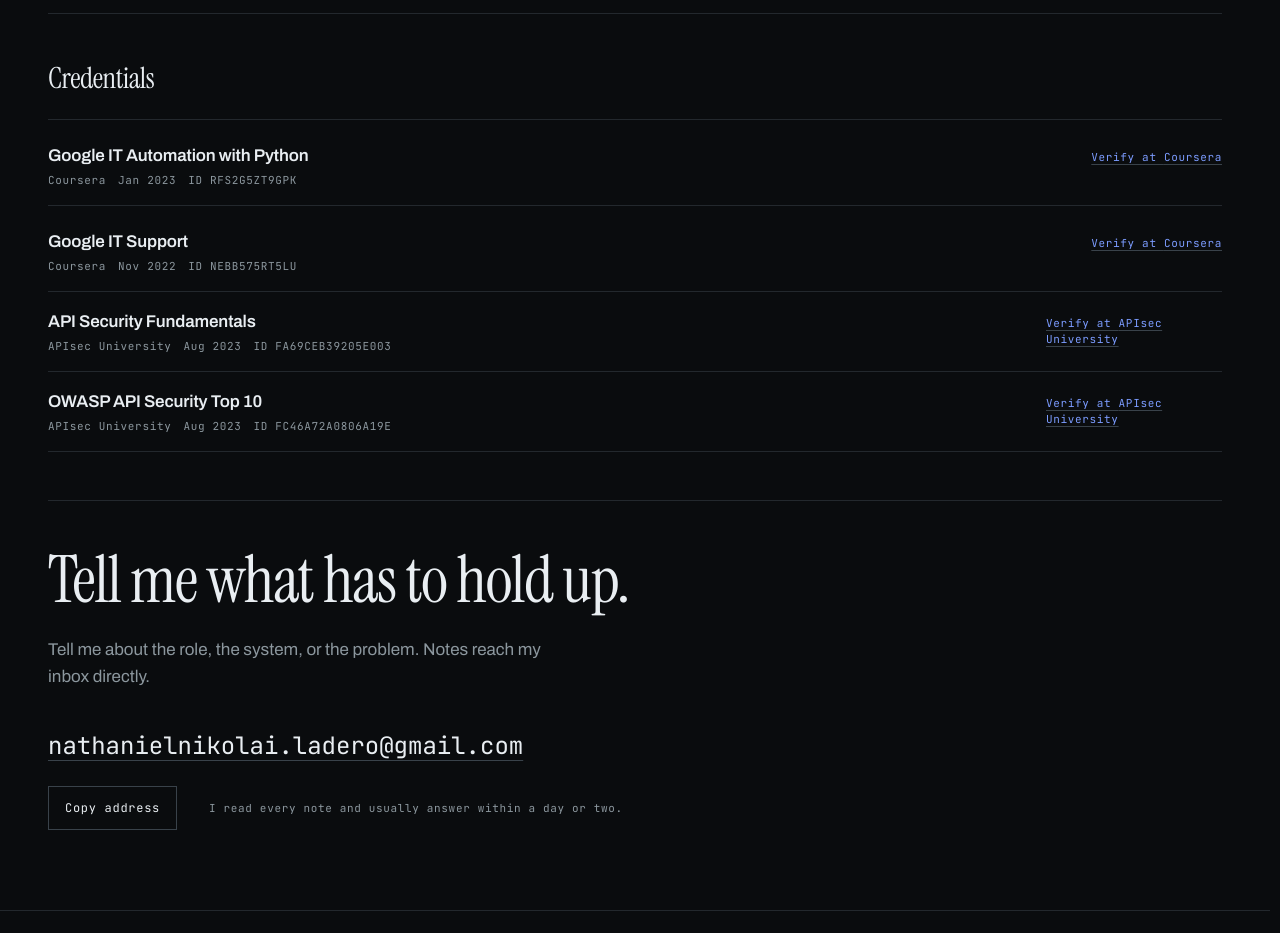
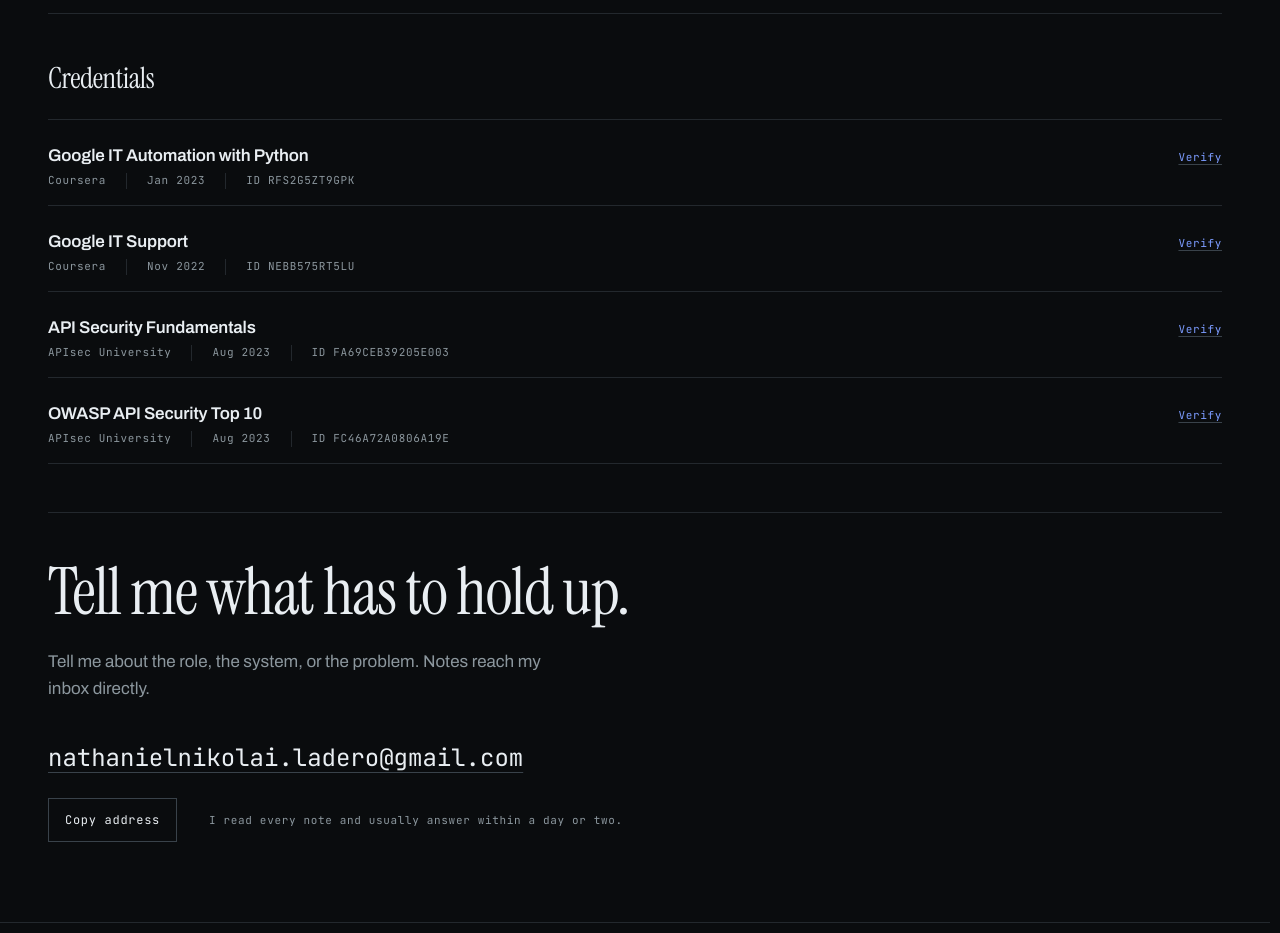
Before and after one commit to nathwn12/nathwn12.github.io, a React (Vite) app: page / in a window 1280 px wide. Shown: the part 5740-6673 px from the top of the page. Built offline with nearby package versions, Linux system fonts and the light colour scheme.

Commit message:
fix(credentials): give the verify links one left edge and the meta hairlines

```diff
--- a/src/components/CredentialsBand.tsx
+++ b/src/components/CredentialsBand.tsx
@@ -6,9 +6,22 @@ import { Seam } from "./Readout";
  *
  * A hairline list, not a grid of badges: the credential, its issuer and date in
  * mono, its identifier, and the issuer's own verification page. Every
- * verification link opens in a new tab with `rel="noopener noreferrer"`, and
- * its visible text names the credential it verifies — never "verify" alone,
- * which is a link that says nothing about where it goes.
+ * verification link opens in a new tab with `rel="noopener noreferrer"`.
+ *
+ * The link column has one left edge. The track is sized to its widest label and
+ * the links start in it, so all four rows share an x and the column still ends
+ * on the frame; right-aligning them (the old `justify-self-end`) gave each row
+ * whatever left edge its own label's width allowed, which is two left edges in
+ * four rows. The visible text is `Verify` on every row — the issuer is already
+ * on the row's meta line two lines above it — and each link's accessible name
+ * names the credential and its issuer, so a uniform column does not cost a link
+ * that says nothing about where it goes. `whitespace-nowrap` is the belt to that
+ * brace: a label can never wrap a row taller than its siblings.
+ *
+ * The meta line is the cover's fact-row shape: one row of cells separated by
+ * hairlines from `sm` up, each cell nowrap. Below `sm` the row folds and the
+ * separators go with it — a rule at the start of a wrapped line is a stranded
+ * mark, not a separator.
  */
 
 export function CredentialsBand() {
@@ -32,25 +45,37 @@ export function CredentialsBand() {
             {credentials.map((cert) => (
               <li
                 key={cert.id}
-                className="grid gap-x-8 gap-y-2 border-b border-[color:var(--rec-rule)] py-4 md:grid-cols-[minmax(0,1fr)_11rem] md:items-baseline"
+                className="grid gap-x-8 gap-y-2 border-b border-[color:var(--rec-rule)] py-4 md:grid-cols-[minmax(0,1fr)_max-content] md:items-baseline"
               >
                 <div>
                   <p className="font-semibold tracking-[-0.01em] text-[color:var(--rec-ink)]">
                     {cert.title}
                   </p>
-                  <p className="data data--sm mt-1 flex flex-wrap items-center gap-x-3 gap-y-1 text-[color:var(--rec-ink-muted)]">
-                    <span>{cert.issuer}</span>
-                    {cert.date ? <span>{cert.date}</span> : null}
-                    <span>ID {cert.id}</span>
-                  </p>
+                  <ul className="data data--sm mt-1 flex flex-wrap items-center gap-x-3 gap-y-1 text-[color:var(--rec-ink-muted)] sm:gap-x-5">
+                    {[cert.issuer, cert.date, `ID ${cert.id}`]
+                      .filter(Boolean)
+                      .map((field, index) => (
+                        <li
+                          key={field}
+                          className={
+                            index === 0
+                              ? "whitespace-nowrap"
+                              : "whitespace-nowrap sm:border-l sm:border-[color:var(--rec-rule)] sm:pl-5"
+                          }
+                        >
+                          {field}
+                        </li>
+                      ))}
+                  </ul>
                 </div>
                 <a
                   href={cert.url}
                   target="_blank"
                   rel="noopener noreferrer"
-                  className="data data--sm inline-flex min-h-11 items-center text-[color:var(--rec-signal)] underline decoration-[color:var(--rec-rule-strong)] decoration-1 underline-offset-[0.3em] transition-[color,text-decoration-color,border-color] duration-150 hover:decoration-[color:var(--rec-signal)] md:justify-self-end"
+                  aria-label={`Verify ${cert.title} at ${cert.issuer}`}
+                  className="data data--sm inline-flex min-h-11 items-center whitespace-nowrap text-[color:var(--rec-signal)] underline decoration-[color:var(--rec-rule-strong)] decoration-1 underline-offset-[0.3em] transition-[color,text-decoration-color,border-color] duration-150 hover:decoration-[color:var(--rec-signal)] md:justify-self-start"
                 >
-                  Verify at {cert.issuer}
+                  Verify
                 </a>
               </li>
             ))}
```
Also changed, not shown: 1 other file (tests, documents, lock files or other folders).
